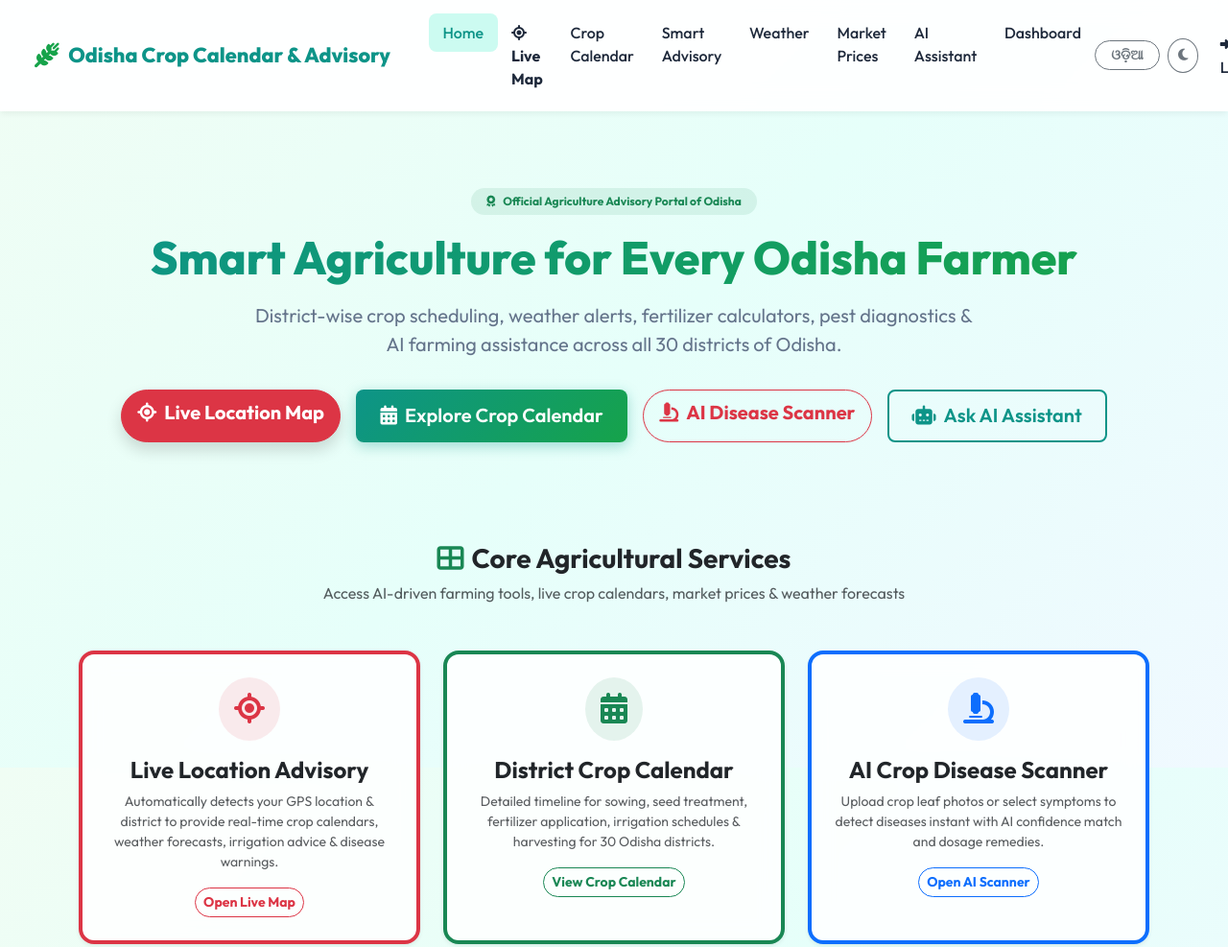
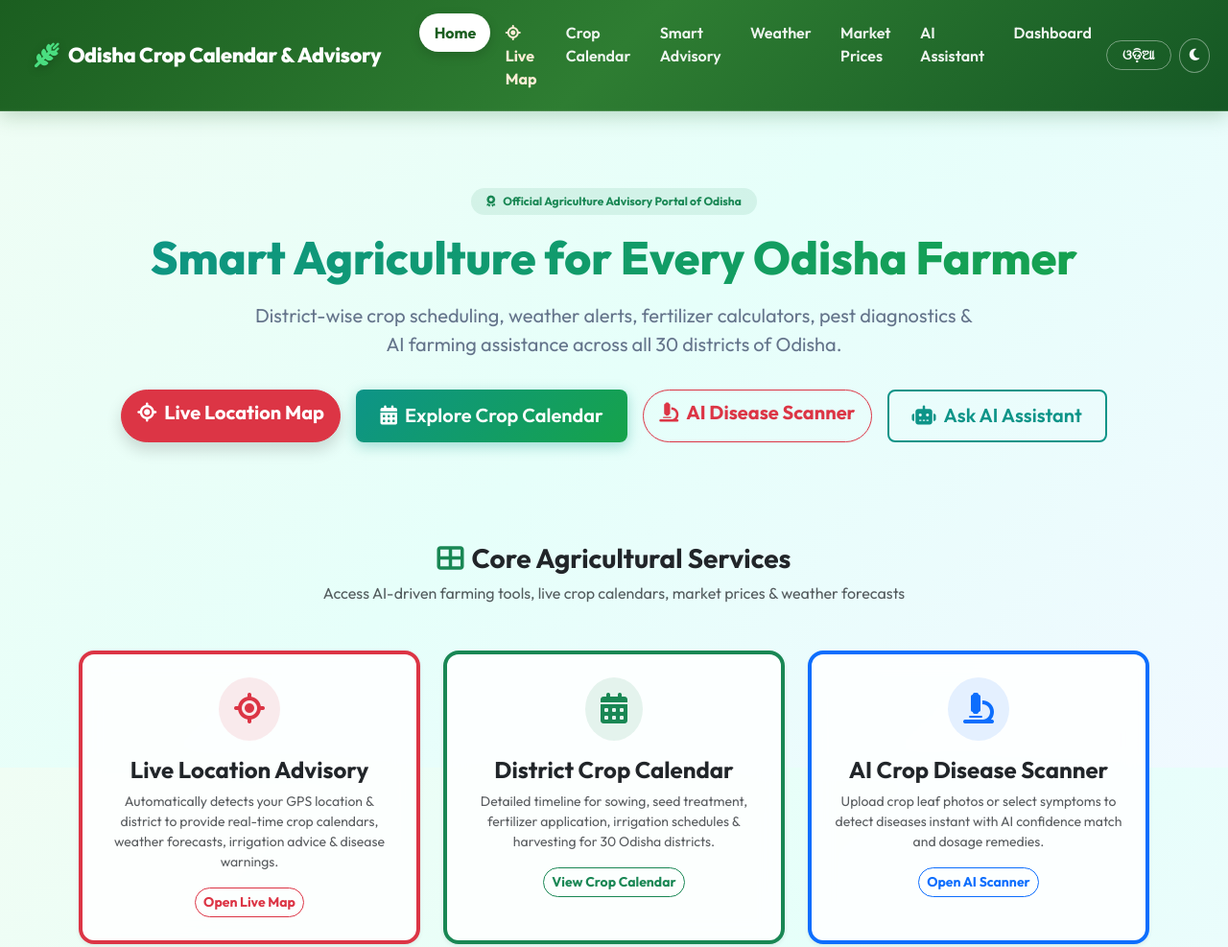
Before and after one commit to saniapradhan2007/Crop-Calendar-Advisory-for-Odisha, a plain HTML site: page client/index.html in a window 1280 px wide. Shown: the top 987 px of the page at 96% size. Drawn offline with nearby package versions, Linux system fonts and the light colour scheme.

Commit message:
Redesign header/navbar with modern agriculture dark forest green gradient (#1B5E20), crisp white contrast, light shadow, and smooth micro-animations

```diff
--- a/client/css/style.css
+++ b/client/css/style.css
@@ -50,43 +50,74 @@ body {
   transition: var(--transition);
 }
 
-/* Navigation Bar */
+/* Navigation Bar - Modern Agriculture Forest Dark Green & Glass Gradient */
 .navbar-custom {
-  background: var(--navbar-bg);
-  backdrop-filter: var(--glass-backdrop);
-  -webkit-backdrop-filter: var(--glass-backdrop);
-  border-bottom: 1px solid var(--card-border);
-  box-shadow: var(--shadow-sm);
+  background: linear-gradient(135deg, #1b5e20 0%, #2e7d32 50%, #155724 100%) !important;
+  backdrop-filter: blur(12px);
+  -webkit-backdrop-filter: blur(12px);
+  border-bottom: 1px solid rgba(255, 255, 255, 0.15);
+  box-shadow: 0 4px 20px rgba(27, 94, 32, 0.25);
   padding: 0.85rem 1.5rem;
   sticky: top;
   z-index: 1000;
+  transition: all 0.3s cubic-bezier(0.4, 0, 0.2, 1);
 }
 
 .navbar-brand {
   font-weight: 800;
   font-size: 1.35rem;
-  color: var(--primary) !important;
+  color: #ffffff !important;
   display: flex;
   align-items: center;
   gap: 0.6rem;
+  letter-spacing: -0.3px;
 }
 
 .navbar-brand i {
   font-size: 1.6rem;
-  color: var(--secondary);
+  color: #4ade80 !important;
+  filter: drop-shadow(0 2px 4px rgba(0,0,0,0.2));
 }
 
 .nav-link {
-  font-weight: 500;
-  color: var(--text-main) !important;
-  padding: 0.5rem 0.9rem !important;
-  border-radius: var(--radius-sm);
-  transition: var(--transition);
+  font-weight: 600;
+  color: rgba(255, 255, 255, 0.92) !important;
+  padding: 0.5rem 0.95rem !important;
+  border-radius: 50rem;
+  transition: all 0.25s ease-in-out;
 }
 
-.nav-link:hover, .nav-link.active {
-  color: var(--primary) !important;
-  background: var(--primary-light);
+.nav-link:hover {
+  color: #ffffff !important;
+  background: rgba(255, 255, 255, 0.18);
+  transform: translateY(-1px);
+}
+
+.nav-link.active {
+  color: #1b5e20 !important;
+  background: #ffffff !important;
+  font-weight: 700;
+  box-shadow: 0 4px 12px rgba(0, 0, 0, 0.15);
+}
+
+.nav-link.text-danger {
+  color: #ffedd5 !important;
+}
+
+.nav-link.text-danger:hover {
+  color: #ffffff !important;
+  background: rgba(239, 68, 68, 0.35) !important;
+}
+
+#langToggleBtn, #themeToggleBtn {
+  border-color: rgba(255, 255, 255, 0.4) !important;
+  color: #ffffff !important;
+}
+
+#langToggleBtn:hover, #themeToggleBtn:hover {
+  background: rgba(255, 255, 255, 0.2) !important;
+  color: #ffffff !important;
+  border-color: #ffffff !important;
 }
 
 /* Glassmorphic Cards */
```
